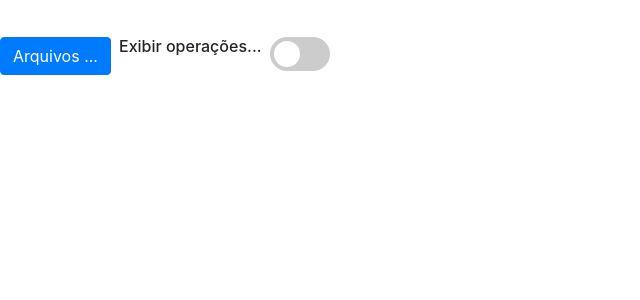
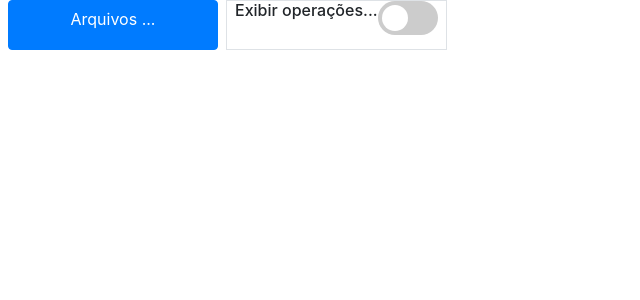
Before and after one commit to MayconAguiar/Desenvolvimento, an Angular app in the folder Produtos/CalculaImposto/: page / in a window 1280 px wide. Shown: the top 300 px of the page, without its empty margins (0-640 px from the left). Built offline with nearby package versions, Linux system fonts and the light colour scheme; what angular2-moment would draw is missing.

Commit message:
atualização

```diff
--- a/Produtos/CalculaImposto/src/app/app.component.css
+++ b/Produtos/CalculaImposto/src/app/app.component.css
@@ -1,3 +1,6 @@
+.controles {
+    height: 50px;
+}
 .item {
     float: left;
     width: 100%;
@@ -58,6 +61,7 @@ h5{
 .btn-file {
     position: relative;
     overflow: hidden;
+    width: 210px;
 }
 .btn-file input[type=file] {
     position: absolute;
--- a/Produtos/CalculaImposto/src/app/app.component.html
+++ b/Produtos/CalculaImposto/src/app/app.component.html
@@ -1,4 +1,25 @@
+<div class="controles mw-100 float-sm-left">
+    <div class="float-sm-left mw-25 h-100 px-2">
+        <span class="btn btn-primary btn-file h-100">
+            Arquivos ... <input type="file"
+            (change)="changeListener($event.target.files)" multiple accept=".csv">
+          </span>
+    </div>
 
+<div class="float-sm-left mw-25 border px-2 h-100">
+  <div class="float-sm-left"><h5>Exibir operações...</h5></div>
+  <div class="float-sm-left">
+    <label class="switch">
+      <input type="checkbox"(change)="exibirOperacoes($event.target.checked)">
+      <span class="slider round"></span>
+    </label>
+  </div>
+</div>
+</div>
+
+<br>
+
+<div class="item">
 <div *ngIf="datas != ''" class="subitem">
   <button *ngFor="let item of datas; let i = index" type="button" class="btn btn-outline-secondary mr-2"
       (click)="selecionaData($event.srcElement.value)" [class.selecionado]="dataSelecionada==item" placement="top" value="{{item}}">
@@ -23,22 +44,9 @@
 <div *ngIf="acaoSelecionada !== '' || this.dataSelecionada !== ''" class="item">
   <button type="button" class="btn btn-primary" (click)="filtre()">Filtre</button>
 </div>
+</div>
+<br>
 
-<br>
-<div class="item">
-<div class="float-sm-left"><span class="btn btn-primary btn-file">
-    Arquivos ... <input type="file"
-    (change)="changeListener($event.target.files)" multiple accept=".csv">
-  </span>
-  </div>
-<div class="float-sm-left px-2"><h5>Exibir operações...</h5></div>
-<div class="float-sm-left">
-  <label class="switch">
-    <input type="checkbox"(change)="exibirOperacoes($event.target.checked)">
-    <span class="slider round"></span>
-  </label>
-</div>
-</div>
 <!-- <label for="file-upload" class="custom-file-upload">
   Adicione os csvs
 </label>
--- a/Produtos/CalculaImposto/src/app/operacoes.ts
+++ b/Produtos/CalculaImposto/src/app/operacoes.ts
@@ -129,7 +129,6 @@ export class Operacoes {
                 this.operacoes.push(operacao);
             }
         }
-
         this.operacoes = this.operacoes.sort((a, b) => a.codigo < b.codigo ? -1 : 1);
       }
 
```
Also changed, not shown: 1 other file (tests, documents, lock files or other folders).
